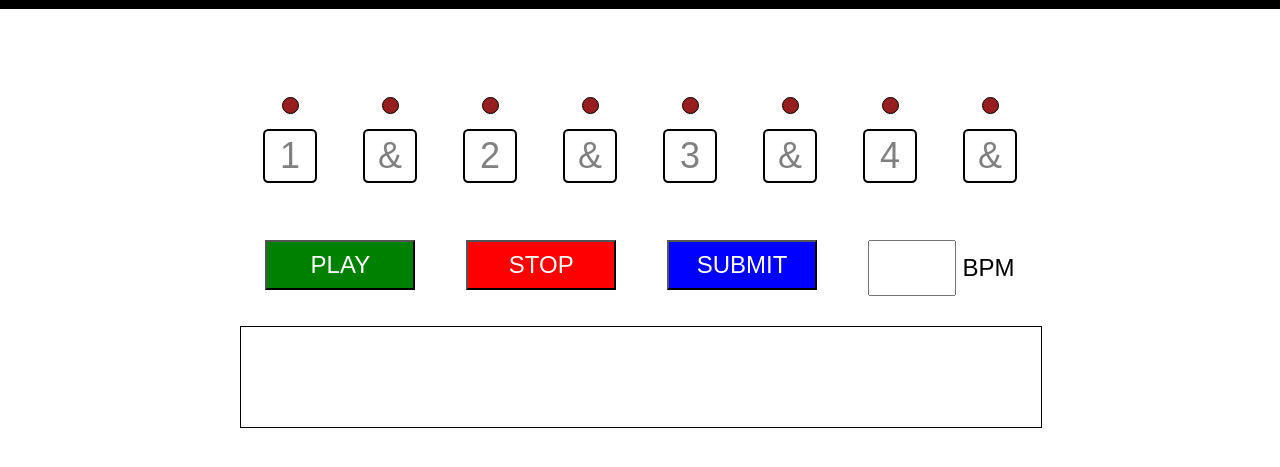
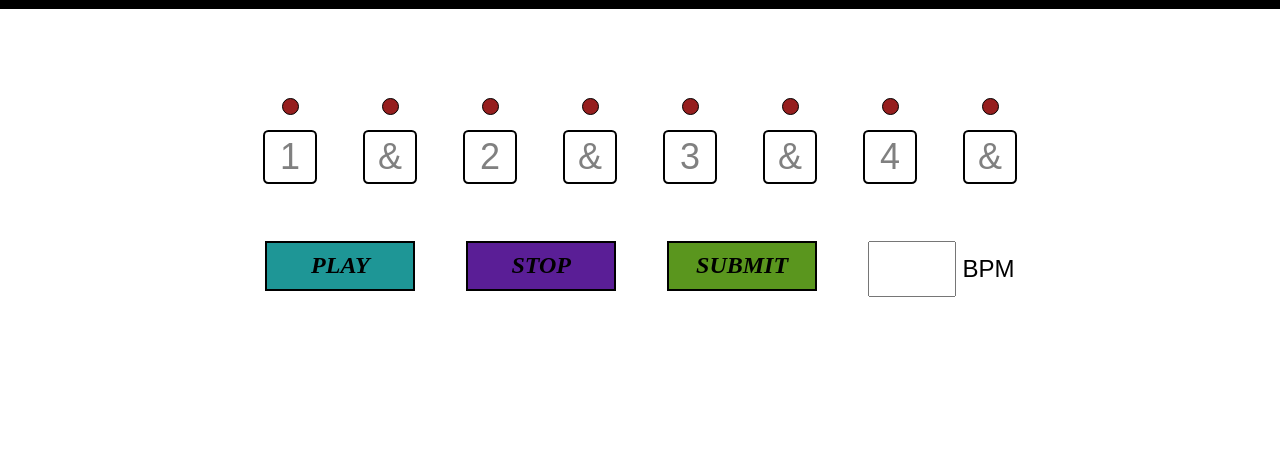
Before and after one commit to MarcelHamel/rhythm-game, a plain HTML site: page index.html in a window 1280 px wide. Shown: the part 91-558 px from the top of the page. Drawn offline with Linux system fonts and the light colour scheme.

Commit message:
layout changes

```diff
--- a/css/style.css
+++ b/css/style.css
@@ -96,18 +96,23 @@ nav {
   text-align: center;
   height: 50px;
   width: 150px;
-  color: white;
+  border: 2px solid #000;
+  font-family: Times New Roman;
+  font-style: italic;
+  font-size: 24px;
+  font-weight: bold;
 }
+
 #play {
-  background-color: green;
+  background-color: #1e9696;
 }
 
 #submit {
-  background-color: blue;
+  background-color: #5a961e;
 }
 
 #stop {
-  background-color: red;
+  background-color: #5a1e96;
 }
 
 #tempobutton {
@@ -132,7 +137,7 @@ input {
   justify-content: center;
   align-items: center;
   width: 100%;
-  border: 1px solid black;
+  /*border: 1px solid black;*/
   height: 100px;
   margin-top: 30px;
 }
```
